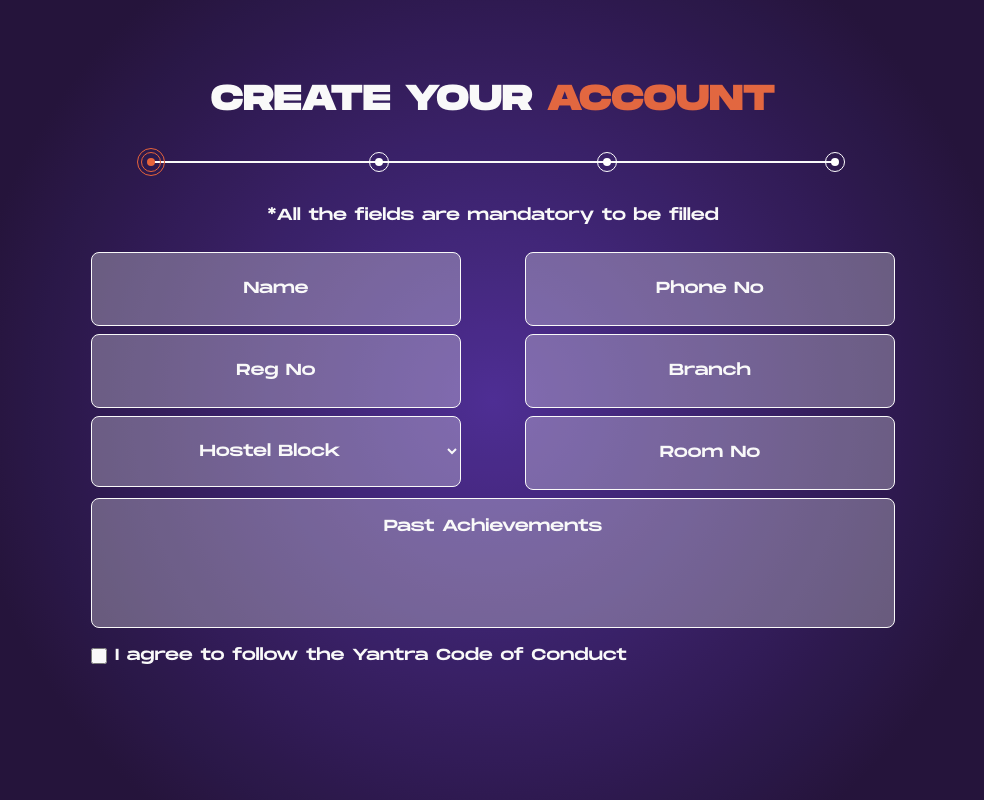
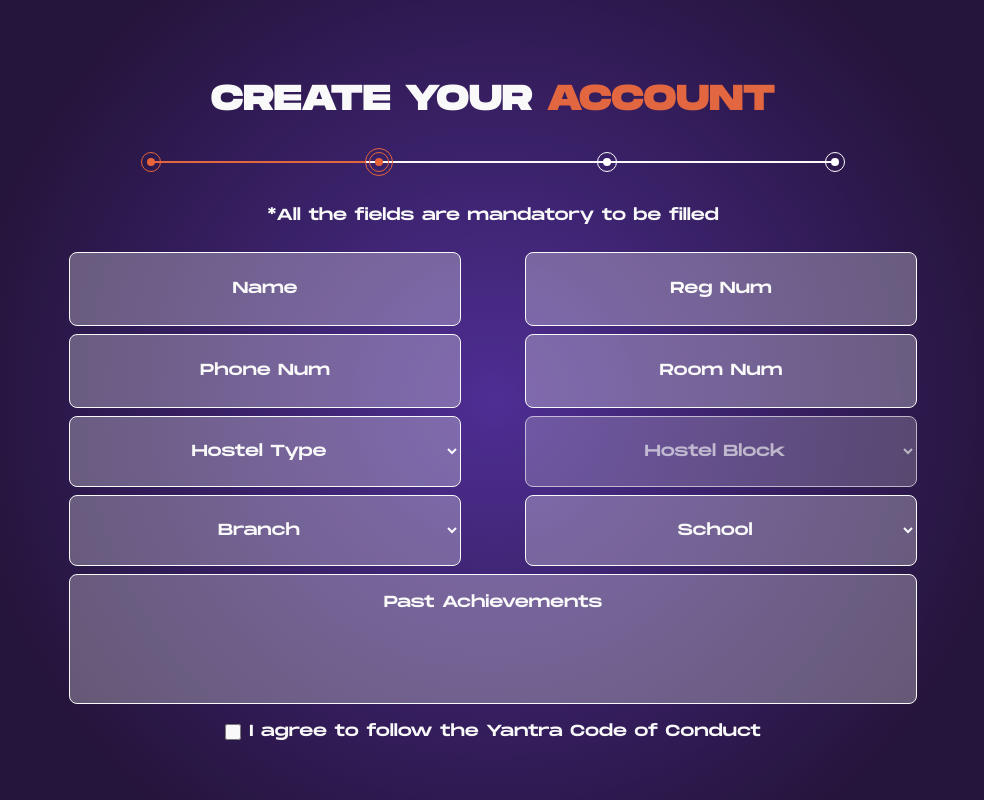
Before and after one commit to IEEECS-VIT/yantra-main-hack-frontend, a Next.js app: page /create in a window 1280 px wide. Shown: the whole page, without its empty margins (147-1131 px from the left). Built offline with nearby package versions, Linux system fonts and the light colour scheme.

Commit message:
fix : login function functionality added to nav buttons

```diff
--- a/src/app/create/page.tsx
+++ b/src/app/create/page.tsx
@@ -4,11 +4,11 @@ import { useState } from "react";
 import Stage1 from "./stage1";
 
 export default function Create() {
-  const [state, setState] = useState(1); // 1-4
+  const [stage, setStage] = useState(1); // 1-4
 
   return (
     <main className="flex flex-col items-center h-screen bg-custom-gradient">
-      {state === 1 && <Stage1 />}
+      {stage === 1 && <Stage1 setStage={setStage} />}
       {/* {state === 2 && ()}
         {state === 3 && ()}
         {state === 4 && ()} */}
--- a/src/app/create/stage1.tsx
+++ b/src/app/create/stage1.tsx
@@ -3,54 +3,104 @@ import Progressbar from "@/components/creation/Progressbar";
 import InputBox from "@/components/creation/InputBox";
 import { useState } from "react";
 
-export default function Stage1() {
+export default function Stage1({ setStage }) {
   const [name, setName] = useState("");
   const [phone, setPhone] = useState("");
   const [regNo, setRegNo] = useState("");
-  const [branch, setBranch] = useState("");
   const [roomNo, setRoomNo] = useState("");
   const [achievements, setAchievements] = useState("");
+  const [hostelType, setHostelType] = useState("");
   const [hostelBlock, setHostelBlock] = useState("");
+  const [selectedBranch, setSelectedBranch] = useState("");
+  const [selectedSchool, setSelectedSchool] = useState("");
 
-  let blocks = [
-    ...Array.from(
-      { length: 20 },
-      (_, i) => `MH-${String.fromCharCode(65 + i)}`
-    ),
-    ...Array.from(
-      { length: 10 },
-      (_, i) => `LH-${String.fromCharCode(65 + i)}`
-    ),
+  const mhBlocks = Array.from(
+    { length: 20 },
+    (_, i) => `MH-${String.fromCharCode(65 + i)}`
+  ).filter((block) => !["MH-I", "MH-O"].includes(block));
+
+  const lhBlocks = Array.from(
+    { length: 10 },
+    (_, i) => `LH-${String.fromCharCode(65 + i)}`
+  ).filter((block) => block !== "LH-I");
+
+  const blocks =
+    hostelType === "MH" ? mhBlocks : hostelType === "LH" ? lhBlocks : [];
+
+  const branches = [
+    "Computer Science",
+    "Electronics and Communication",
+    "Electrical and Electronics",
+    "Mechanical",
+    "Civil",
+    "Chemical",
+    "Biotechnology",
+    "Information Technology",
   ];
 
-  // from blocks remove MH-I, MH-O, LH-I
-  const toRemove = ["MH-I", "MH-O", "LH-I"];
-  blocks = blocks.filter((block) => !toRemove.includes(block));
+  const schools = [
+    "School of Computing",
+    "School of Electronics",
+    "School of Mechanical Sciences",
+    "School of Civil Engineering",
+    "School of Chemical Sciences",
+    "School of Advanced Sciences",
+    "School of Management",
+  ];
 
   return (
     <div className="my-10 md:my-20">
       <Heading text="CREATE YOUR ACCOUNT" />
-      <Progressbar currentStep={1} />
+      <Progressbar currentStep={2} />
       <h1 className="text-center text-white">
         *All the fields are mandatory to be filled
       </h1>
       <div className="w-full max-w-4xl mx-auto p-6 space-y-2">
         <div className="grid grid-cols-1 md:grid-cols-2 gap-16">
           <InputBox placeholder="Name" value={name} onChange={setName} />
-          <InputBox placeholder="Phone No" value={phone} onChange={setPhone} />
+          <InputBox placeholder="Reg Num" value={phone} onChange={setPhone} />
         </div>
 
         <div className="grid grid-cols-1 md:grid-cols-2 gap-16">
-          <InputBox placeholder="Reg No" value={regNo} onChange={setRegNo} />
-          <InputBox placeholder="Branch" value={branch} onChange={setBranch} />
+          <InputBox placeholder="Phone Num" value={regNo} onChange={setRegNo} />
+          <InputBox
+            placeholder="Room Num"
+            value={roomNo}
+            onChange={setRoomNo}
+          />
         </div>
 
         <div className="grid grid-cols-1 md:grid-cols-2 gap-16">
           <div className="relative w-full max-w-md">
             <select
               className="bg-opacity-30 bg-white w-full p-6 border text-center text-white bg-transparent border-white rounded-lg placeholder-white focus:outline-none focus:ring-2 focus:ring-white focus:border-transparent"
+              value={hostelType}
+              onChange={(e) => {
+                setHostelType(e.target.value);
+                setHostelBlock("");
+              }}
+            >
+              <option value="" className="text-gray-400">
+                Hostel Type
+              </option>
+              <option value="MH" className="text-main-orange">
+                Men's Hostel
+              </option>
+              <option value="LH" className="text-main-orange">
+                Ladies Hostel
+              </option>
+              <option value="LH" className="text-main-orange">
+                Day Scholar
+              </option>
+            </select>
+          </div>
+
+          <div className="relative w-full max-w-md">
+            <select
+              className="bg-opacity-30 bg-white w-full p-6 border text-center text-white bg-transparent border-white rounded-lg placeholder-white focus:outline-none focus:ring-2 focus:ring-white focus:border-transparent"
               value={hostelBlock}
               onChange={(e) => setHostelBlock(e.target.value)}
+              disabled={!hostelType}
             >
               <option value="" className="text-gray-400">
                 Hostel Block
@@ -59,14 +109,57 @@ export default function Stage1() {
                 <option
                   key={block}
                   value={block}
-                  className="bg-transparent text-white py-2 px-4 hover:bg-white/10"
+                  className="text-main-orange py-2 px-4 hover:bg-white/10"
                 >
                   {block}
                 </option>
               ))}
             </select>
           </div>
-          <InputBox placeholder="Room No" value={roomNo} onChange={setRoomNo} />
+        </div>
+
+        <div className="grid grid-cols-1 md:grid-cols-2 gap-16">
+          <div className="relative w-full max-w-md">
+            <select
+              className="bg-opacity-30 bg-white w-full p-6 border text-center text-white bg-transparent border-white rounded-lg placeholder-white focus:outline-none focus:ring-2 focus:ring-white focus:border-transparent"
+              value={selectedBranch}
+              onChange={(e) => setSelectedBranch(e.target.value)}
+            >
+              <option value="" className="text-gray-400">
+                Branch
+              </option>
+              {branches.map((branch) => (
+                <option
+                  key={branch}
+                  value={branch}
+                  className="text-main-orange py-2 px-4 hover:bg-white/10"
+                >
+                  {branch}
+                </option>
+              ))}
+            </select>
+          </div>
+
+          <div className="relative w-full max-w-md">
+            <select
+              className="bg-opacity-30 bg-white w-full p-6 border text-center text-white bg-transparent border-white rounded-lg placeholder-white focus:outline-none focus:ring-2 focus:ring-white focus:border-transparent"
+              value={selectedSchool}
+              onChange={(e) => setSelectedSchool(e.target.value)}
+            >
+              <option value="" className="text-gray-400">
+                School
+              </option>
+              {schools.map((school) => (
+                <option
+                  key={school}
+                  value={school}
+                  className="text-main-orange py-2 px-4 hover:bg-white/10"
+                >
+                  {school}
+                </option>
+              ))}
+            </select>
+          </div>
         </div>
 
         <div className="relative w-full">
@@ -79,13 +172,13 @@ export default function Stage1() {
           />
         </div>
 
-        <div className="flex items-center space-x-2">
+        <div className="flex justify-center items-center space-x-2">
           <input
             type="checkbox"
             id="agreement"
             className="w-4 h-4 rounded border-white/20"
           />
-          <label htmlFor="agreement" className="text-white">
+          <label htmlFor="agreement" className="text-white ">
             I agree to follow the Yantra Code of Conduct
           </label>
         </div>
--- a/src/app/layout.tsx
+++ b/src/app/layout.tsx
@@ -1,7 +1,6 @@
 import type { Metadata } from "next";
 import "./globals.css";
 import Provider from "@/lib/providers";
-
 export const metadata: Metadata = {
   title: "Central Hackathon",
   description: "Generated by create next app",
--- a/src/components/ui/navbar/RegisterButton.tsx
+++ b/src/components/ui/navbar/RegisterButton.tsx
@@ -3,33 +3,10 @@
 import { motion } from "framer-motion";
 import { ArrowRight } from "lucide-react";
 import { useState } from "react";
-import { initializeApp } from "firebase/app";
-import { firebaseConfig } from "@/lib/firebase/config";
-import { getAuth, signInWithPopup, GoogleAuthProvider } from "firebase/auth";
+import handleLogin from "@/lib/firebaselogin";
 
 export default function RegisterButton() {
   const [isHovered, setIsHovered] = useState(false);
-
-  const handleLogin = async () => {
-    const app = initializeApp(firebaseConfig);
-    const provider = new GoogleAuthProvider();
-    provider.setCustomParameters({
-      hd: "vitstudent.ac.in",
-      prompt: "select_account",
-    });
-    const auth = getAuth();
-    try {
-      const result = await signInWithPopup(auth, provider);
-      const idToken = await result.user.getIdToken();
-      console.log(idToken);
-      const user = result.user;
-    } catch (error) {
-      const errorCode = error.code;
-      const errorMessage = error.message;
-      const email = error.customData?.email;
-      const credential = GoogleAuthProvider.credentialFromError(error);
-    }
-  };
 
   return (
     <motion.button
--- a/src/components/ui/navbar/mobile-navbar.tsx
+++ b/src/components/ui/navbar/mobile-navbar.tsx
@@ -5,9 +5,7 @@ import Link from "next/link";
 import { motion, AnimatePresence } from "framer-motion";
 import { Menu, X } from "lucide-react";
 import Image from "next/image";
-import { initializeApp } from "firebase/app";
-import { firebaseConfig } from "@/lib/firebase/config";
-import { getAuth, signInWithPopup, GoogleAuthProvider } from "firebase/auth";
+import handleLogin from "@/lib/firebaselogin";
 
 interface MobileNavbarProps {
   navItems: { label: string; href: string }[];
@@ -15,27 +13,6 @@ interface MobileNavbarProps {
 
 export default function MobileNavbar({ navItems }: MobileNavbarProps) {
   const [isOpen, setIsOpen] = useState(false);
-
-  const handleLogin = async () => {
-    const app = initializeApp(firebaseConfig);
-    const provider = new GoogleAuthProvider();
-    provider.setCustomParameters({
-      hd: "vitstudent.ac.in",
-      prompt: "select_account",
-    });
-    const auth = getAuth();
-    try {
-      const result = await signInWithPopup(auth, provider);
-      const idToken = await result.user.getIdToken();
-      console.log(idToken);
-      const user = result.user;
-    } catch (error) {
-      const errorCode = error.code;
-      const errorMessage = error.message;
-      const email = error.customData?.email;
-      const credential = GoogleAuthProvider.credentialFromError(error);
-    }
-  };
 
   return (
     <nav className="fixed top-0 left-0 right-0 bg-gradient-to-r from-[#321335] via-[#8B6BE5] to-[#40295C] z-50 lg:hidden">
--- a/src/components/ui/navbar/navbar.tsx
+++ b/src/components/ui/navbar/navbar.tsx
@@ -4,6 +4,7 @@ import Image from "next/image";
 import Link from "next/link";
 import RegisterButton from "./RegisterButton";
 import MobileNavbar from "./mobile-navbar";
+import handleLogin from "@/lib/firebaselogin";
 
 export default function Navbar() {
   const NAV_ITEMS = [
@@ -80,12 +81,12 @@ export default function Navbar() {
             ))}
             <div className="h-full min-w-fit w-40 border text-white flex flex-col items-center justify-center">
               <RegisterButton />
-              <Link
+              <div
                 className="w-full text-center flex items-center justify-center h-full uppercase"
-                href=""
+                onClick={() => handleLogin()}
               >
                 login
-              </Link>
+              </div>
             </div>
           </div>
         </div>
--- /dev/null
+++ b/src/lib/firebaselogin.tsx
@@ -0,0 +1,26 @@
+import { initializeApp } from "firebase/app";
+import { firebaseConfig } from "@/lib/firebase/config";
+import { getAuth, signInWithPopup, GoogleAuthProvider } from "firebase/auth";
+
+const handleLogin = async () => {
+  const app = initializeApp(firebaseConfig);
+  const provider = new GoogleAuthProvider();
+  provider.setCustomParameters({
+    hd: "vitstudent.ac.in",
+    prompt: "select_account",
+  });
+  const auth = getAuth();
+  try {
+    const result = await signInWithPopup(auth, provider);
+    const idToken = await result.user.getIdToken();
+    console.log(idToken);
+    const user = result.user;
+  } catch (error) {
+    const errorCode = error.code;
+    const errorMessage = error.message;
+    const email = error.customData?.email;
+    const credential = GoogleAuthProvider.credentialFromError(error);
+  }
+};
+
+export default handleLogin;
```
